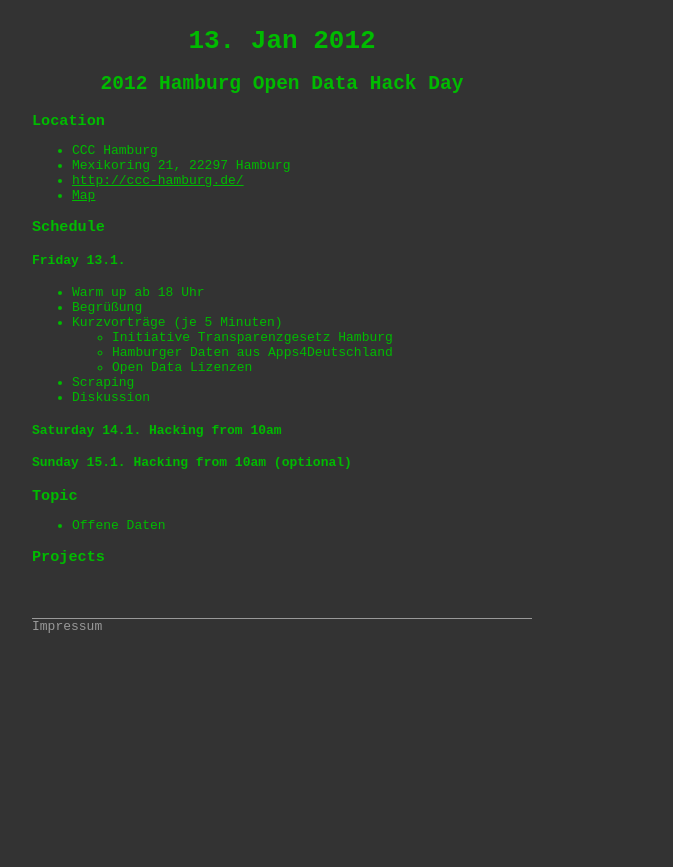
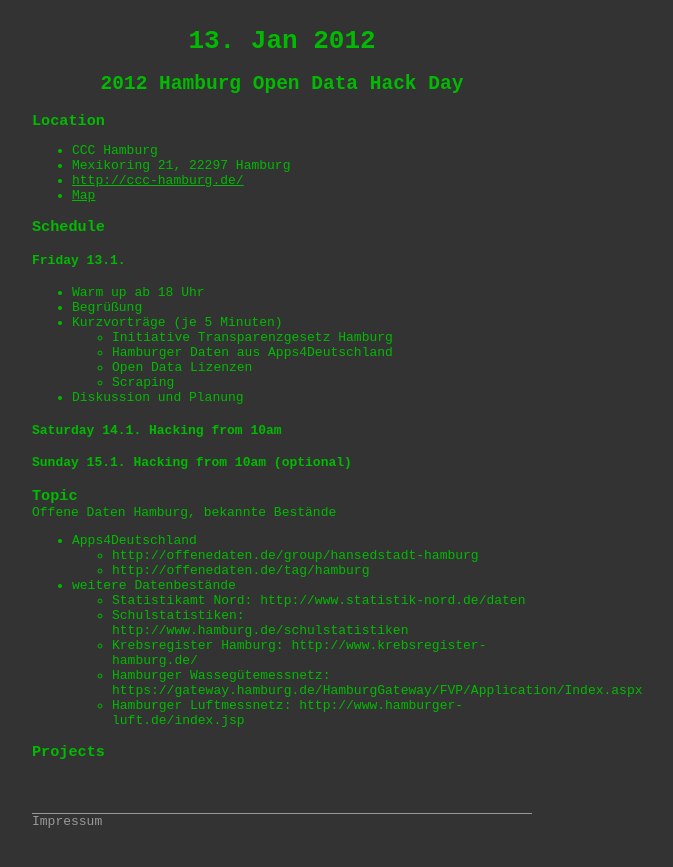
Before and after one commit to opendatahackday/opendatahackday.github.com, a Jekyll site: the page built from hamburg/_posts/2012-01-13-index.md, in a window 1280 px wide. Shown: the top 867 px of the page, without its empty margins (358-1031 px from the left). Built offline with Jekyll 4.4.1, drawn with Linux system fonts in a browser that asks for light colours; some web fonts are replaced.

Commit message:
Datenquellen

```diff
--- a/hamburg/_posts/2012-01-13-index.md
+++ b/hamburg/_posts/2012-01-13-index.md
@@ -18,21 +18,29 @@
 
 ### Schedule
 #### Friday 13.1.
-*  Warm up ab  18 Uhr
-*  Begrüßung
+* Warm up ab  18 Uhr
+* Begrüßung
 * Kurzvorträge (je 5 Minuten)
   * Initiative Transparenzgesetz Hamburg
   * Hamburger Daten aus Apps4Deutschland
   * Open Data Lizenzen
- * Scraping
-* Diskussion
+  * Scraping
+* Diskussion und Planung
 
 #### Saturday 14.1. Hacking from 10am
 #### Sunday 15.1. Hacking from 10am (optional)
 
 ### Topic
-* Offene Daten
-
+Offene Daten Hamburg, bekannte Bestände
+* Apps4Deutschland
+  * http://offenedaten.de/group/hansedstadt-hamburg
+  * http://offenedaten.de/tag/hamburg
+* weitere Datenbestände
+  *  Statistikamt Nord: http://www.statistik-nord.de/daten
+  * Schulstatistiken: http://www.hamburg.de/schulstatistiken
+  * Krebsregister Hamburg: http://www.krebsregister-hamburg.de/
+  * Hamburger Wassegütemessnetz: https://gateway.hamburg.de/HamburgGateway/FVP/Application/Index.aspx
+  * Hamburger Luftmessnetz: http://www.hamburger-luft.de/index.jsp
 
 
 ### Projects
```
